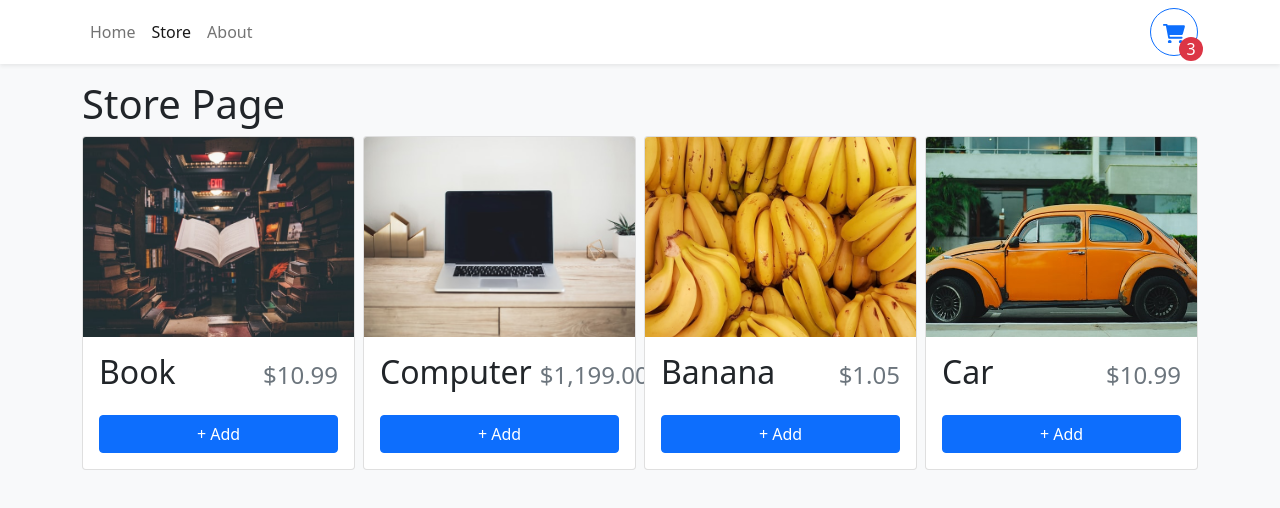
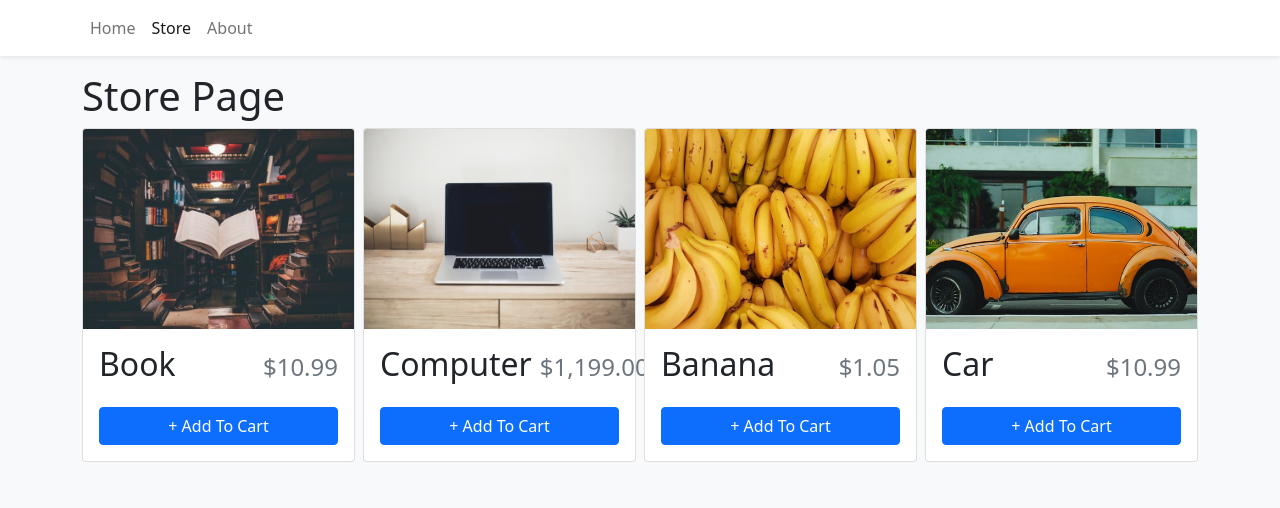
Before and after one commit to Hamberfim/typescript-shopping-cart, a React (Vite) app: page /store in a window 1280 px wide. Shown: the top 508 px of the page. Built offline with nearby package versions, Linux system fonts and the light colour scheme.

Commit message:
type contexts, cart functions, in-cart number display

```diff
--- a/src/App.tsx
+++ b/src/App.tsx
@@ -4,11 +4,12 @@
 import { Store } from "./pages/Store";
 import { About } from "./pages/About";
 import { Navbar } from "./components/Navbar";
+import { ShoppingCartProvider } from "./context/ShoppingCartContext";
 
 function App() {
   return (
     /* tage fragment so it will render everything to the screen */
-    <>
+    <ShoppingCartProvider>
       <Navbar />
       <Container className="mb-4">
         <Routes>
@@ -18,7 +19,7 @@
           <Route path="/about" element={<About />} />
         </Routes>
       </Container>
-    </>
+    </ShoppingCartProvider>
   );
 }
 
--- a/src/components/Navbar.tsx
+++ b/src/components/Navbar.tsx
@@ -1,7 +1,9 @@
 import { Button, Container, Nav, Navbar as NavbarBs } from "react-bootstrap";
 import { NavLink } from "react-router-dom";
+import { useShoppingCart } from "../context/ShoppingCartContext";
 
 export function Navbar() {
+  const { openCart, cartQuantity } = useShoppingCart();
   return (
     <NavbarBs sticky="top" className="bg-white shadow-sm mb-3">
       <Container>
@@ -16,8 +18,10 @@
             About
           </Nav.Link>
         </Nav>
+        {cartQuantity > 0 && (
           <Button
-          style={{ width: "3rem", height: "3rem", position: "relative" }}
+            onClick={openCart}
+            style={{ width: "2.5rem", height: "2.5rem", position: "relative" }}
             variant="outline-primary"
             className="rounded-circle"
           >
@@ -32,17 +36,18 @@
               className="rounded-circle bg-danger d-flex justify-content-center align-items-center"
               style={{
                 color: "white",
-              width: "1.5rem",
-              height: "1.5rem",
+                width: "1.2rem",
+                height: "1.2rem",
                 position: "absolute",
                 bottom: 0,
                 right: 0,
                 transform: "translate(25%, 25%)",
               }}
             >
-            3
+              {cartQuantity}
             </div>
           </Button>
+        )}
       </Container>
     </NavbarBs>
   );
--- a/src/components/StoreItem.tsx
+++ b/src/components/StoreItem.tsx
@@ -1,4 +1,5 @@
 import { Button, Card } from "react-bootstrap";
+import { useShoppingCart } from "../context/ShoppingCartContext";
 import { formatCurrency } from "../utilities/formatCurrency";
 
 type StoreItemProps = {
@@ -9,7 +10,15 @@
 };
 
 export function StoreItem({ id, name, price, imgUrl }: StoreItemProps) {
-  const quantity = 0;
+  const {
+    getItemQuantity,
+    increaseCartQuantity,
+    decreaseCartQuantity,
+    removeFromCart,
+  } = useShoppingCart();
+
+  const quantity = getItemQuantity(id);
+
   return (
     <Card className="h-100">
       <Card.Img
@@ -25,7 +34,9 @@
         </Card.Title>
         <div className="mt-auto">
           {quantity === 0 ? (
-            <Button className="w-100">+ Add</Button>
+            <Button className="w-100" onClick={() => increaseCartQuantity(id)}>
+              + Add To Cart
+            </Button>
           ) : (
             <div
               className="d-flex align-items-center flex-column"
@@ -35,13 +46,17 @@
                 className="d-flex align-items-center justify-content-center"
                 style={{ gap: ".5rem" }}
               >
-                <Button>-</Button>
+                <Button onClick={() => decreaseCartQuantity(id)}>-</Button>
                 <div>
                   <span className="fs-3">{quantity}</span> in cart
                 </div>
-                <Button>+</Button>
+                <Button onClick={() => increaseCartQuantity(id)}>+</Button>
               </div>
-              <Button variant="danger" size="sm">
+              <Button
+                variant="danger"
+                size="sm"
+                onClick={() => removeFromCart(id)}
+              >
                 Remove
               </Button>
             </div>
--- /dev/null
+++ b/src/context/ShoppingCartContext.tsx
@@ -0,0 +1,103 @@
+import { createContext, ReactNode, useContext, useState } from "react";
+
+type ShoppingCartProviderProps = {
+  children: ReactNode;
+};
+
+type CartItem = {
+  id: number;
+  quantity: number;
+};
+
+type ShoppingCartContext = {
+  openCart: () => void;
+  closeCart: () => void;
+  getItemQuantity: (id: number) => number;
+  increaseCartQuantity: (id: number) => void;
+  decreaseCartQuantity: (id: number) => void;
+  removeFromCart: (id: number) => void;
+  cartQuantity: number;
+  cartItems: CartItem[];
+};
+
+const ShoppingCartContext = createContext({} as ShoppingCartContext);
+
+export function useShoppingCart() {
+  return useContext(ShoppingCartContext);
+}
+
+export function ShoppingCartProvider({ children }: ShoppingCartProviderProps) {
+  const [isOpen, setIsOpen] = useState(false);
+  const [cartItems, setCartItems] = useState<CartItem[]>([]);
+
+  const cartQuantity = cartItems.reduce(
+    (quantity, item) => item.quantity + quantity,
+    0
+  );
+
+  const openCart = () => setIsOpen(true);
+  const closeCart = () => setIsOpen(false);
+
+  function getItemQuantity(id: number) {
+    return (
+      cartItems.find((item: { id: number }) => item.id === id)?.quantity || 0
+    );
+  }
+
+  function increaseCartQuantity(id: number) {
+    setCartItems((currItems) => {
+      if (currItems.find((item: { id: number }) => item.id === id) == null) {
+        return [...currItems, { id, quantity: 1 }];
+      } else {
+        return currItems.map((item) => {
+          if (item.id === id) {
+            return { ...item, quantity: item.quantity + 1 };
+          } else {
+            return item;
+          }
+        });
+      }
+    });
+  }
+
+  function decreaseCartQuantity(id: number) {
+    setCartItems((currItems) => {
+      if (
+        currItems.find((item: { id: number }) => item.id === id)?.quantity === 1
+      ) {
+        return currItems.filter((item) => item.id !== id);
+      } else {
+        return currItems.map((item) => {
+          if (item.id === id) {
+            return { ...item, quantity: item.quantity - 1 };
+          } else {
+            return item;
+          }
+        });
+      }
+    });
+  }
+
+  function removeFromCart(id: number) {
+    setCartItems((currItems) => {
+      return currItems.filter((item) => item.id !== id);
+    });
+  }
+
+  return (
+    <ShoppingCartContext.Provider
+      value={{
+        openCart,
+        closeCart,
+        getItemQuantity,
+        increaseCartQuantity,
+        decreaseCartQuantity,
+        removeFromCart,
+        cartItems,
+        cartQuantity,
+      }}
+    >
+      {children}
+    </ShoppingCartContext.Provider>
+  );
+}
```
Lines whose indentation alone changed are shown as unchanged.
